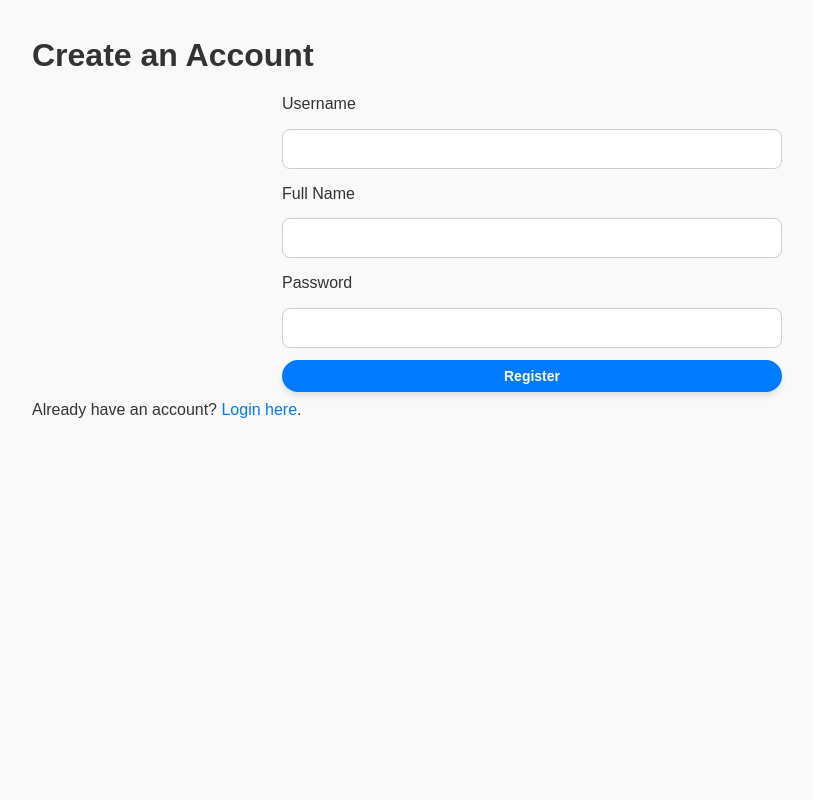
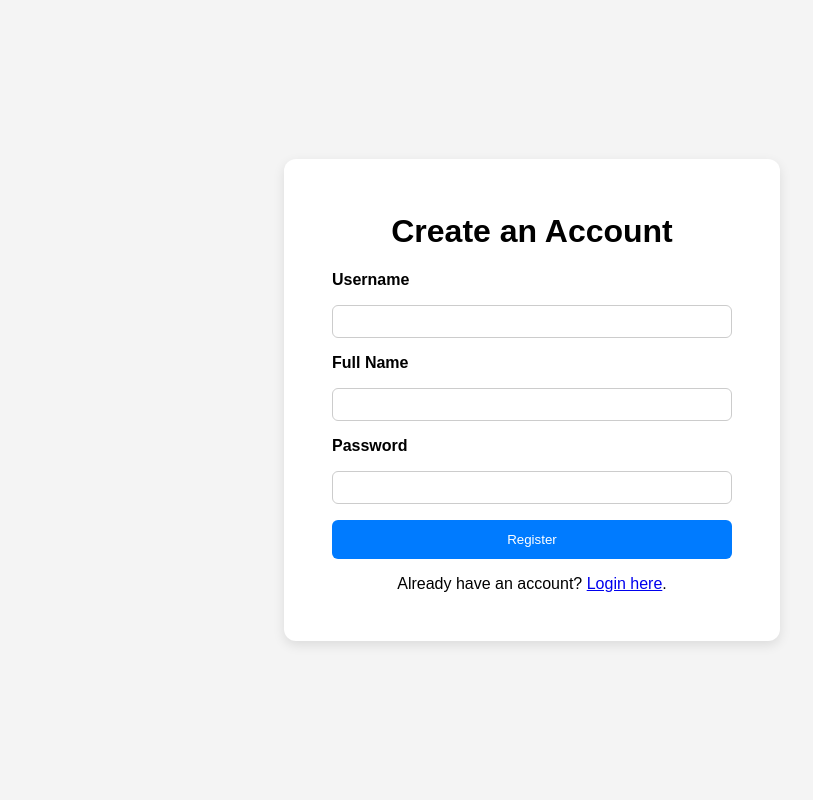
Before and after one commit to ReddySrujana/NoteBridge, a Flask app: page /register in a window 1280 px wide. Shown: the whole page, without its empty margins (108-921 px from the left). Run offline with Flask 3, Linux system fonts and the light colour scheme.

Commit message:
Register page update

```diff
--- a/templates/register.html
+++ b/templates/register.html
@@ -3,7 +3,56 @@
 <head>
   <meta charset="UTF-8">
   <title>Register - NoteBridge</title>
-  <link rel="stylesheet" href="{{ url_for('static', filename='style.css') }}">
+  <meta name="viewport" content="width=device-width, initial-scale=1.0">
+  <style>
+    body {
+      display: flex;
+      justify-content: center;
+      align-items: center;
+      height: 100vh;
+      margin: 0;
+      background-color: #f4f4f4;
+      font-family: Arial, sans-serif;
+    }
+    main {
+      background: white;
+      padding: 2rem 3rem;
+      border-radius: 12px;
+      box-shadow: 0 4px 12px rgba(0, 0, 0, 0.1);
+      width: 100%;
+      max-width: 400px;
+      text-align: center;
+    }
+    form {
+      display: flex;
+      flex-direction: column;
+      gap: 1rem;
+    }
+    label {
+      text-align: left;
+      font-weight: bold;
+    }
+    input {
+      padding: 0.5rem;
+      border: 1px solid #ccc;
+      border-radius: 6px;
+    }
+    .btn {
+      background-color: #007bff;
+      color: white;
+      border: none;
+      padding: 0.75rem;
+      border-radius: 6px;
+      cursor: pointer;
+      transition: background 0.2s;
+    }
+    .btn:hover {
+      background-color: #0056b3;
+    }
+    p {
+      margin-top: 1rem;
+    }
+  </style>
 </head>
 <body>
   <main>
@@ -23,5 +72,4 @@
     <p>Already have an account? <a href="{{ url_for('auth.login') }}">Login here</a>.</p>
   </main>
 </body>
-
 </html>
```
